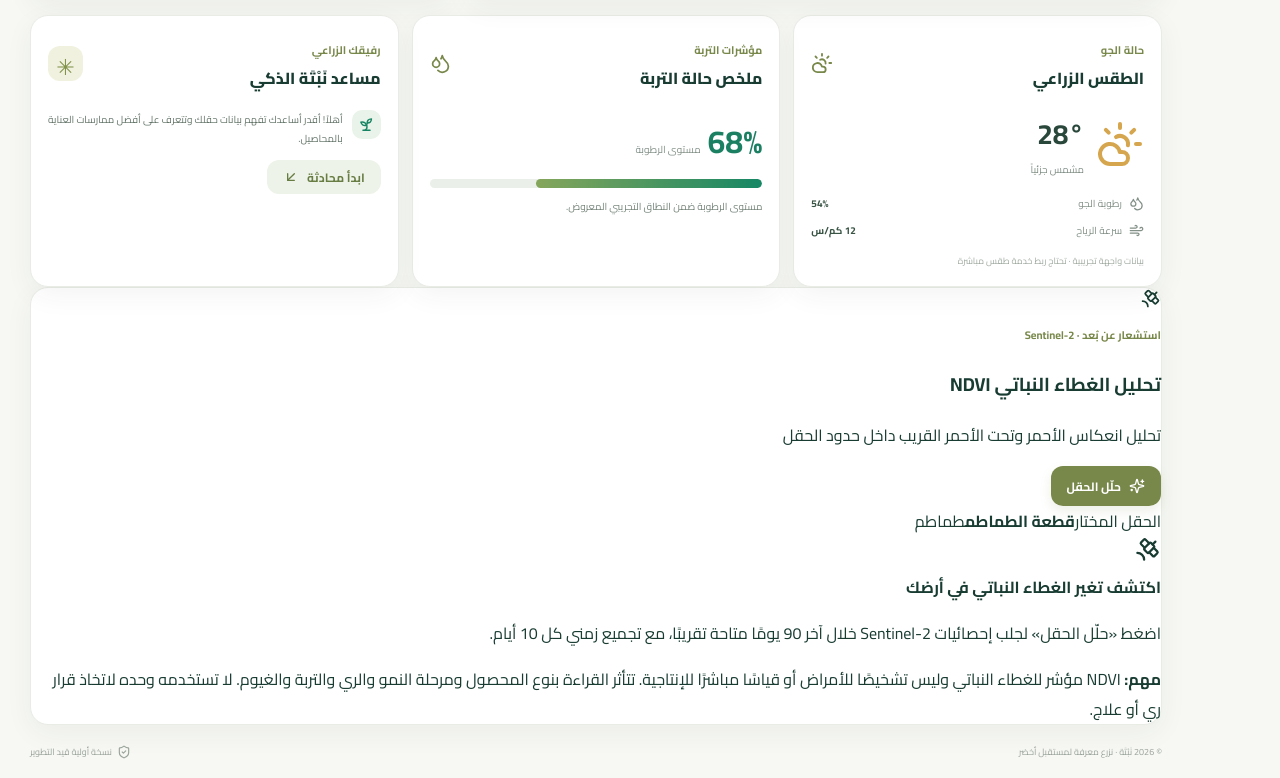
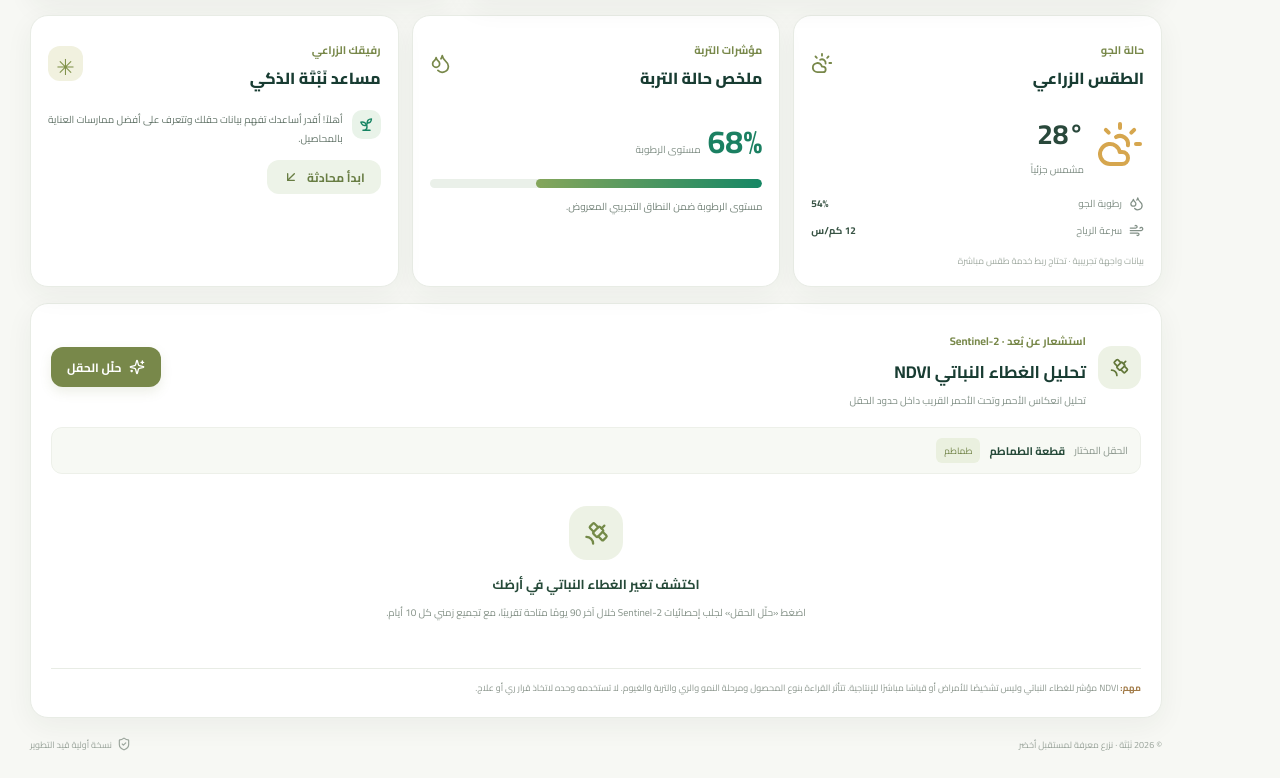
Before and after one commit to Nour2013hossam/rabta, a Next.js app: page / in a window 1280 px wide. Shown: the part 1021-1799 px from the top of the page. Built offline with nearby package versions, Linux system fonts and the light colour scheme; grey boxes are pictures that could not be loaded.

Commit message:
Style NABTA satellite NDVI analytics panel

```diff
--- a/app/globals.css
+++ b/app/globals.css
@@ -120,3 +120,64 @@
     right:9px;
   }
 }
+
+
+/* NABTA SATELLITE NDVI ANALYTICS */
+.ndvi-panel{padding:20px;margin-top:16px;overflow:hidden}
+.ndvi-header{display:flex;align-items:center;justify-content:space-between;gap:14px}
+.ndvi-title{display:flex;align-items:center;gap:12px}
+.ndvi-icon{width:43px;height:43px;border-radius:14px;background:#edf2e5;color:#64783b;display:grid;place-items:center}
+.ndvi-title h3{font-size:17px;margin:2px 0 3px;color:var(--ink)}
+.ndvi-title p{font-size:10px;color:var(--muted);margin:0}
+.ndvi-field-strip{display:flex;align-items:center;gap:9px;margin-top:17px;padding:10px 12px;background:#f7f9f4;border:1px solid #edf0e9;border-radius:11px}
+.ndvi-field-strip>span:first-child{font-size:10px;color:#89958b}
+.ndvi-field-strip strong{font-size:11px;color:#264a39}
+.ndvi-crop{font-size:9px;color:#718348;background:#eaf0df;padding:4px 8px;border-radius:6px}
+.ndvi-empty,.ndvi-loading-state{min-height:180px;display:flex;align-items:center;justify-content:center;flex-direction:column;text-align:center;padding:24px}
+.ndvi-empty-icon{width:54px;height:54px;border-radius:18px;background:#edf2e5;color:#748a48;display:grid;place-items:center;margin-bottom:12px}
+.ndvi-empty b,.ndvi-loading-state b{font-size:13px;color:#264a39}
+.ndvi-empty p{max-width:480px;font-size:10px;line-height:1.9;color:#849187;margin:7px 0 0}
+.ndvi-loading-state{gap:10px;color:#718348}
+.ndvi-loading-state small{font-size:10px;color:#89958b}
+.ndvi-spinner{width:15px;height:15px;border:2px solid #ffffff66;border-top-color:#fff;border-radius:50%;display:inline-block;animation:nabta-spin .8s linear infinite}
+.ndvi-spinner.large{width:30px;height:30px;border:3px solid #e3ead8;border-top-color:#78884a}
+.ndvi-error{display:flex;gap:10px;align-items:flex-start;background:#fff7ed;color:#b36b2c;border:1px solid #f4dfc9;padding:13px;border-radius:12px;margin-top:13px}
+.ndvi-error b{font-size:11px}
+.ndvi-error p{font-size:10px;line-height:1.8;color:#8f795f;margin:4px 0 0}
+.ndvi-summary-grid{display:grid;grid-template-columns:repeat(4,minmax(0,1fr));gap:10px;margin-top:15px}
+.ndvi-stat{padding:13px;border:1px solid var(--line);background:#fff;border-radius:12px;display:flex;flex-direction:column;gap:5px;min-width:0}
+.ndvi-stat span{font-size:9px;color:#829087}
+.ndvi-stat strong{font-size:23px;color:#264a39;font-family:Inter,"IBM Plex Sans Arabic",sans-serif;font-variant-numeric:tabular-nums}
+.ndvi-stat small{font-size:9px;color:#98a299;line-height:1.6}
+.ndvi-stat .positive{color:#198566}
+.ndvi-stat .negative{color:#c17d48}
+.ndvi-chart-wrap{border:1px solid var(--line);border-radius:14px;margin-top:13px;padding:15px}
+.ndvi-chart-heading{display:flex;align-items:center;justify-content:space-between;gap:10px}
+.ndvi-chart-heading>div{display:flex;flex-direction:column;gap:4px}
+.ndvi-chart-heading b{font-size:11px;color:#264a39}
+.ndvi-chart-heading small{font-size:9px;color:#8c988f}
+.ndvi-series-label{font-size:10px;color:#73884b;display:flex;align-items:center;gap:6px}
+.ndvi-series-label i{width:8px;height:8px;background:#78884a;border-radius:50%}
+.ndvi-chart{display:grid;grid-template-columns:36px minmax(0,1fr);gap:4px;align-items:stretch;margin-top:14px}
+.ndvi-y-labels{display:flex;flex-direction:column;justify-content:space-between;padding:0 0 5px;color:#9aa59a;font-size:9px}
+.ndvi-chart svg{width:100%;height:145px;overflow:visible}
+.ndvi-x-labels{display:flex;justify-content:space-between;padding-right:40px;color:#98a298;font-size:9px;margin-top:5px}
+.ndvi-interpretation{display:flex;gap:10px;align-items:flex-start;background:#f2f6eb;border:1px solid #e7eedb;color:#728648;border-radius:12px;padding:13px;margin-top:13px}
+.ndvi-interpretation b{font-size:10px;color:#4c653a}
+.ndvi-interpretation p{font-size:10px;line-height:1.85;color:#68786b;margin:4px 0 0}
+.ndvi-source{display:flex;align-items:center;justify-content:space-between;gap:8px;flex-wrap:wrap;color:#819087;font-size:9px;margin-top:12px}
+.ndvi-disclaimer{font-size:9px;line-height:1.85;color:#8c978e;border-top:1px solid var(--line);margin-top:14px;padding-top:11px}
+.ndvi-disclaimer b{color:#a27b48}
+@media(max-width:850px){.ndvi-summary-grid{grid-template-columns:repeat(2,minmax(0,1fr))}}
+@media(max-width:650px){
+ .ndvi-panel{padding:14px}
+ .ndvi-header{align-items:flex-start;flex-direction:column}
+ .ndvi-header>.button{width:100%}
+ .ndvi-title h3{font-size:14px}
+ .ndvi-title p{font-size:9px}
+ .ndvi-stat{padding:10px}
+ .ndvi-stat strong{font-size:20px}
+ .ndvi-chart-wrap{padding:10px}
+ .ndvi-chart svg{height:120px}
+ .ndvi-source{flex-direction:column;align-items:flex-start}
+}
```
